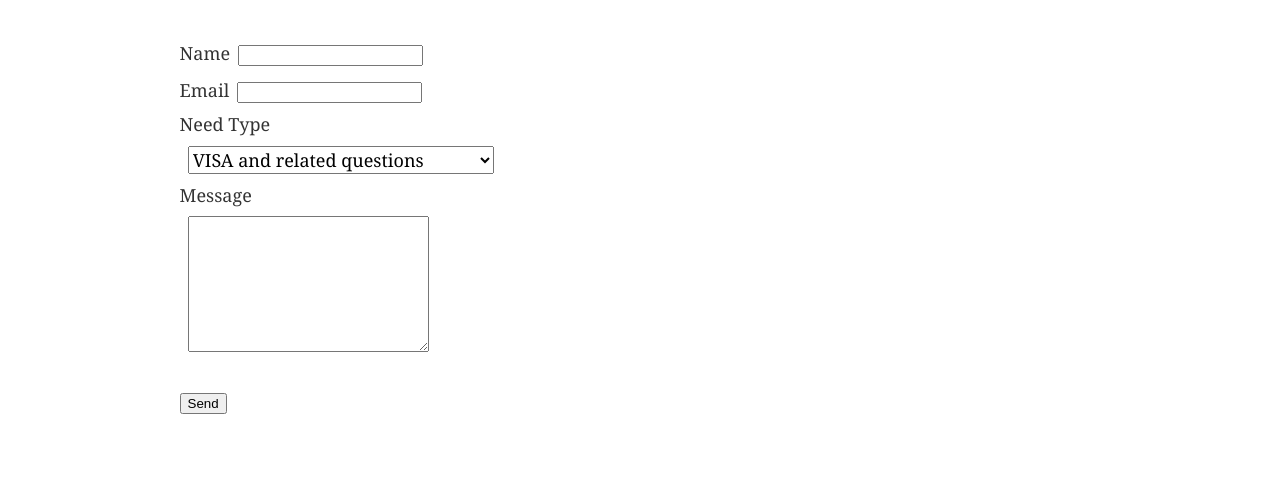
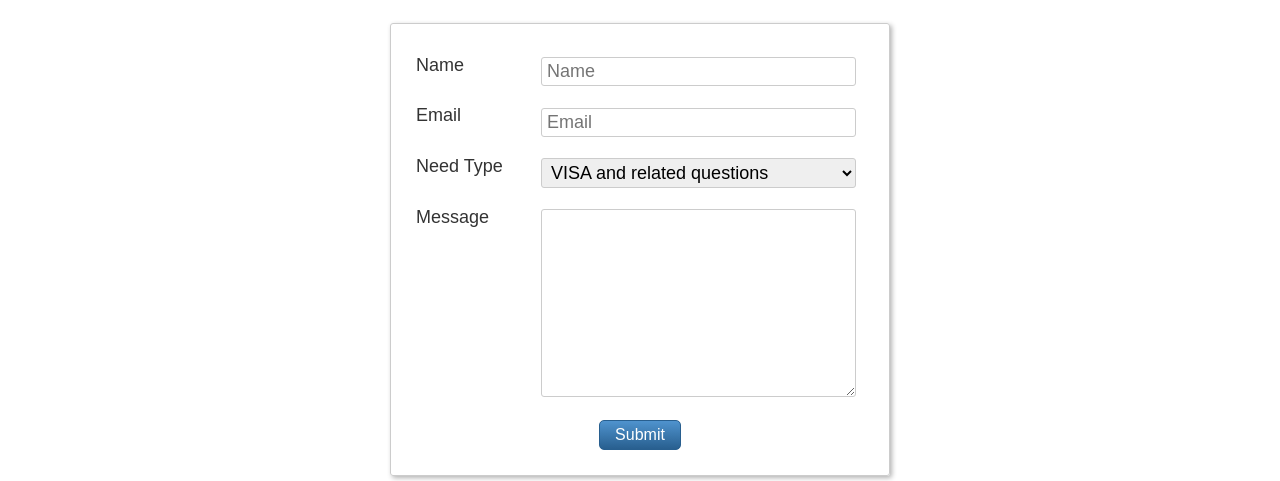
Before and after one commit to kapilkamble/aim-ayc, a Gatsby site: page / in a window 1280 px wide. Shown: the part 293-774 px from the top of the page. Built offline with nearby package versions, Linux system fonts and the light colour scheme; Gatsby itself is replaced by a stand-in of ours.

Commit message:
validations, logo and form post changed

```diff
--- a/package.json
+++ b/package.json
@@ -5,6 +5,7 @@
   "version": "0.1.0",
   "author": "Kapil Kamble <contact@kapilkamble.com>",
   "dependencies": {
+    "final-form": "^4.20.1",
     "gatsby": "^2.24.42",
     "gatsby-image": "^2.4.15",
     "gatsby-plugin-manifest": "^2.4.22",
@@ -18,7 +19,9 @@
     "prop-types": "^15.7.2",
     "react": "^16.12.0",
     "react-dom": "^16.12.0",
+    "react-final-form": "^6.5.1",
     "react-helmet": "^6.1.0",
+    "styled-components": "^5.1.1",
     "theme-ui": "^0.3.1"
   },
   "devDependencies": {
--- /dev/null
+++ b/src/components/Styles.js
@@ -0,0 +1,129 @@
+import styled, { css } from 'styled-components'
+
+const btn = (light, dark) => css`
+  white-space: nowrap;
+  display: inline-block;
+  border-radius: 5px;
+  padding: 5px 15px;
+  font-size: 16px;
+  color: white;
+  &:visited {
+    color: white;
+  }
+  background-image: linear-gradient(${light}, ${dark});
+  border: 1px solid ${dark};
+  &:hover {
+    background-image: linear-gradient(${light}, ${dark});
+    &[disabled] {
+      background-image: linear-gradient(${light}, ${dark});
+    }
+  }
+  &:visited {
+    color: black;
+  }
+  &[disabled] {
+    opacity: 0.6;
+    cursor: not-allowed;
+  }
+`
+
+const btnDefault = css`
+  ${btn('#ffffff', '#d5d5d5')} color: #555;
+`
+
+const btnPrimary = btn('#4f93ce', '#285f8f')
+
+export default styled.div`
+  font-family: sans-serif;
+
+  h1 {
+    text-align: center;
+    color: #222;
+  }
+
+  h2 {
+    text-align: center;
+    color: #222;
+  }
+
+  & > div {
+    text-align: center;
+  }
+
+  a {
+    display: block;
+    text-align: center;
+    color: #222;
+  }
+
+  form {
+    max-width: 500px;
+    margin: 10px auto;
+    border: 1px solid #ccc;
+    padding: 20px;
+    box-shadow: 2px 2px 5px rgba(0, 0, 0, 0.3);
+    border-radius: 3px;
+
+    & > div {
+      display: flex;
+      flex-flow: row nowrap;
+      line-height: 2em;
+      margin: 5px;
+      & > label {
+        color: #333;
+        width: 110px;
+        font-size: 1em;
+        line-height: 32px;
+      }
+      & > input,
+      & > select,
+      & > textarea {
+        flex: 1;
+        padding: 3px 5px;
+        font-size: 1em;
+        margin-left: 15px;
+        border: 1px solid #ccc;
+        border-radius: 3px;
+      }
+      & > input[type='checkbox'] {
+        margin-top: 7px;
+      }
+      & > div {
+        margin-left: 16px;
+        & > label {
+          display: block;
+          & > input {
+            margin-right: 3px;
+          }
+        }
+      }
+      & > span {
+        line-height: 32px;
+        margin-left: 10px;
+        color: #800;
+        font-weight: bold;
+      }
+    }
+    & > .buttons {
+      display: flex;
+      flex-flow: row nowrap;
+      justify-content: center;
+      margin-top: 15px;
+    }
+    button {
+      margin: 0 10px;
+      &[type='submit'] {
+        ${btnPrimary};
+      }
+      &[type='button'] {
+        ${btnDefault};
+      }
+    }
+    pre {
+      border: 1px solid #ccc;
+      background: rgba(0, 0, 0, 0.1);
+      box-shadow: inset 1px 1px 3px rgba(0, 0, 0, 0.2);
+      padding: 20px;
+    }
+  }
+`
--- a/src/components/contact.js
+++ b/src/components/contact.js
@@ -1,29 +1,56 @@
-import React from "react"
-import "./layout.css"
+import React from 'react'
+// import { render } from 'react-dom'
+import Styles from './Styles'
+import { Form, Field } from 'react-final-form'
 
-const Contact = () => {
-    return(
+const sleep = ms => new Promise(resolve => setTimeout(resolve, ms))
 
-            <form method="post" netlify-honeypot="bot-field" data-netlify="true" name="contact">
-            <input type="hidden" name="bot-field" />
-            <input type="hidden" name="form-name" value="contact" />
+const onSubmit = async values => {
 
-            <label>
-                Name
-                <input required="required" type="text" name="name" id="name" />
-            </label>
-            <br/>
-            <label>
-                Email
-                <input type="email" name="email" id="email" />
-            </label>
-            {/* <label>
-                Subject
-                <input type="text" name="subject" id="subject" />
-            </label> */}
-            <br/>
-            <label>
-                Need Type
+  await sleep(300)
+  // window.alert(JSON.stringify(values, 0, 2))
+}
+
+const required = value => (value ? undefined : 'Required')
+// const mustBeNumber = value => (isNaN(value) ? 'Must be a number' : undefined)
+// const minValue = min => value =>
+//   isNaN(value) || value >= min ? undefined : `Should be greater than ${min}`
+// const composeValidators = (...validators) => value =>
+//   validators.reduce((error, validator) => error || validator(value), undefined)
+
+
+const Contact = () => (
+  <Styles>
+
+  <Form
+      onSubmit={onSubmit}
+      render={({ handleSubmit, form, submitting, pristine, values }) => (
+        <form onSubmit={handleSubmit} method="post" netlify-honeypot="bot-field" data-netlify="true" name="contact">
+          <Field name="name" validate={required}>
+            {({ input, meta }) => (
+              <div>
+                <label>Name</label>
+                <input {...input} type="text" placeholder="Name" />
+                {meta.error && meta.touched && <span>{meta.error}</span>}
+              </div>
+            )}
+          </Field>
+          <Field name="email" validate={required}>
+            {({ input, meta }) => (
+              <div>
+                <label>Email</label>
+                <input {...input} type="email" placeholder="Email" />
+                {meta.error && meta.touched && <span>{meta.error}</span>}
+              </div>
+            )}
+          </Field>
+          <Field
+            name="needType"
+            // validate={required}
+          >
+            {({ input, meta }) => (
+              <div>
+                <label>Need Type</label>
                 <select>
                   <option value="VISA">VISA and related questions</option>
                   <option value="Job">Job and career related queries</option>
@@ -32,16 +59,39 @@ const Contact = () => {
                   <option value="Social">Social needs</option>
                   <option value="Others">Other queries</option>
                 </select>
-        </label>
-            <label>
-                Message <br/>
+                {/* {meta.error && meta.touched && <span>{meta.error}</span>} */}
+              </div>
+            )}
+          </Field>
+          <Field
+            name="message"
+          >
+            {({ input, meta }) => (
+              <div>
+                <label>Message</label>
+                {/* <input {...input} type="textarea" rows="5" /> */}
                 <textarea name="message" id="message" rows="5" />
-            </label>
-            <button type="submit">Send</button>
-            {/* <input type="reset" value="Clear" /> */}
+                {/* {meta.error && meta.touched && <span>{meta.error}</span>} */}
+              </div>
+            )}
+          </Field>
+          <div className="buttons">
+            <button type="submit" disabled={submitting}>
+              Submit
+            </button>
+            {/* <button
+              type="button"
+              onClick={form.reset}
+              disabled={submitting || pristine}
+            >
+              Reset
+            </button> */}
+          </div>
+          {/* <pre>{JSON.stringify(values, 0, 2)}</pre> */}
         </form>
-
+      )}
+    />
+    </Styles>
 )
-}
 
 export default Contact
--- a/src/components/header.js
+++ b/src/components/header.js
@@ -1,6 +1,7 @@
 import { Link } from "gatsby"
 import PropTypes from "prop-types"
 import React from "react"
+import logo from "../images/ambedkar-mission.jpeg"
 
 const Header = ({ siteTitle }) => (
   <header
@@ -14,9 +15,12 @@ const Header = ({ siteTitle }) => (
         margin: `0 auto`,
         maxWidth: 960,
         padding: `1.45rem 1.0875rem`,
+
       }}
     >
+      <img src={logo} alt="AIM Australia - AYC" width="75" height="75" align="left" style={{marginRight: 1.45 + 'em'}}></img>
       <h1 style={{ margin: 0 }}>
+
         <Link
           to="/"
           style={{
@@ -24,7 +28,9 @@ const Header = ({ siteTitle }) => (
             textDecoration: `none`,
           }}
         >
+
           {siteTitle}
+
         </Link>
       </h1>
     </div>
--- a/src/pages/index.js
+++ b/src/pages/index.js
@@ -7,13 +7,13 @@ import SEO from "../components/seo"
 
 const IndexPage = () => (
   <Layout>
-    <SEO title="Ambedkar International Mission - Australia" />
+    <SEO title="AIM Australia - Ask your community" />
     <h1>Jai Bhim</h1>
-    <h2>Ask your community</h2>
+    <h1>Ask your community</h1>
     <p>How can we help you?</p>
-    <div style={{ maxWidth: `300px`, marginBottom: `1.45rem` }}>
-      <Contact />
-    </div>
+    {/* <div style={{ maxWidth: `300px`, marginBottom: `1.45rem` }}>
+    </div> */}
+    <Contact />
     {/* <Link to="/page-2/">Go to page 2</Link> <br />
     <Link to="/using-typescript/">Go to "Using TypeScript"</Link> */}
   </Layout>
```
Also changed, not shown: 1 other file. Lines whose indentation alone changed are shown as unchanged.
